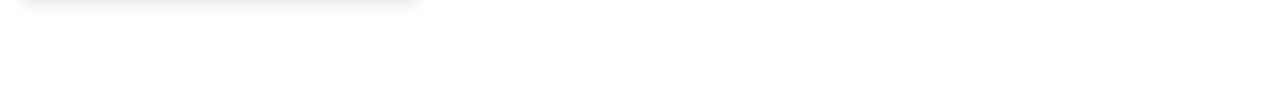
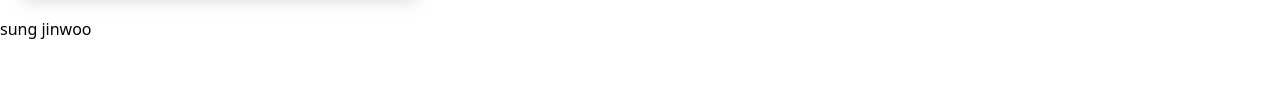
Before and after one commit to Wilson9108/gitandgithubTask, a plain HTML site: page index.html in a window 1280 px wide. Shown: the part 401-508 px from the top of the page. Drawn offline with nearby package versions, Linux system fonts and the light colour scheme.

Commit message:
added ol tag

```diff
--- a/index.html
+++ b/index.html
@@ -22,6 +22,9 @@
     <footer class="fixed bottom-0 w-[100%]">
         <p class="text-center bg-indigo-400 text-light p-[20px]">copyright@wilson2025</p>
     </footer>
+    <ol>
+        <li>sung jinwoo</li>
+    </ol>
 
     <script src="index.js">
 
```
